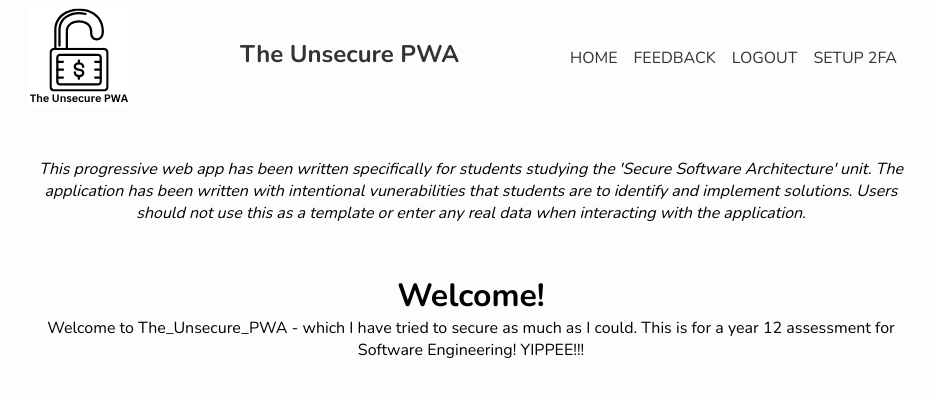
After one commit to VirtualTime12/The_Unsecure_PWA_Michael, a Flask app: page /home.html in a window 1280 px wide. The commit adds this page. Shown: the top 397 px of the page, without its empty margins (169-1104 px from the left). Run offline with Flask 3, Linux system fonts and the light colour scheme; parts of the project's set-up code (start-up, migrations or seed data) failed here and were passed over; some libraries are stand-ins or nearby versions.

Commit message:
Added Home Page and adjusted redirects

```diff
--- a/main.py
+++ b/main.py
@@ -1,32 +1,18 @@
-from flask import Flask
-from flask import render_template
-from flask import request
-from flask import redirect
-from flask import session
-from flask_cors import CORS
+from flask import Flask, render_template, request, redirect, session
 import user_management as dbHandler
 from flask_wtf.csrf import CSRFProtect
-import os
 from urllib.parse import urlparse, urljoin
 import pyotp
 import qrcode
 from io import BytesIO
 import base64
-
-
-from validation import (
-    is_present,
-    is_reasonable_length,
-    safe_chars,
-    valid_date,
-    sanitise,
-    valid_password,
-    unique_username,
-)
+import validation as valid
+import os
 
 # Code snippet for logging a message
 # app.logger.critical("message")
 
+# from flask_cors import CORS
 app = Flask(__name__)
 # Enable CORS to allow cross-origin requests (needed for CSRF demo in Codespaces)
 # CORS(app)
@@ -71,7 +57,9 @@
         img.save(buffer, format="PNG")
         buffer.seek(0)
         qr_code_b64 = base64.b64encode(buffer.getvalue()).decode()
-        return render_template("/setup2fa.html", qr_code=qr_code_b64, secret=secret)
+        return render_template(
+            "/setup2fa.html", qr_code=qr_code_b64, secret=secret, state=True
+        )
 
     elif request.method == "POST":
         code = request.form.get("code", "")
@@ -79,15 +67,19 @@
         username = session["username"]
 
         if not code or not secret:
-            return render_template("/setup2fa.html", msg="Invalid request")
+            return render_template("/setup2fa.html", msg="Invalid request", state=True)
 
         totp = pyotp.TOTP(secret)
         if totp.verify(code):
             dbHandler.saveTotp(username, secret)
             session.pop("temp_secret", None)
-            return render_template("/success.html", msg="2FA enabled successfully")
+            return render_template(
+                "/home.html", msg="2FA enabled successfully", state=True
+            )
         else:
-            return render_template("/setup2FA.html", msg="Invalid code", secret=secret)
+            return render_template(
+                "/setup2FA.html", msg="Invalid code", secret=secret, state=True
+            )
 
 
 @app.route("/verify2fa.html", methods=["POST", "GET"])
@@ -114,7 +106,7 @@
             session["username"] = username
             session.pop("temp_username", None)
             dbHandler.listFeedback()
-            return render_template("/success.html", value=username, state=True)
+            return redirect("/home.html")
         else:
             return render_template("/verify2fa.html", msg="Invalid code")
 
@@ -129,19 +121,19 @@
     if request.method == "POST":
         feedback = request.form.get("feedback", "")
 
-        if not is_present(feedback):
+        if not valid.is_present(feedback):
             return render_template(
                 "/success.html", state=True, msg="Feedback required to submit"
             )
 
-        if not is_reasonable_length(feedback, 1, 1000):
+        if not valid.is_reasonable_length(feedback, 1, 1000):
             return render_template(
                 "/success.html",
                 state=True,
                 msg="Feedback too long (Max 1000 characters)",
             )
 
-        safe_feedback = sanitise(feedback)
+        safe_feedback = valid.sanitise(feedback)
         dbHandler.insertFeedback(safe_feedback)
         dbHandler.listFeedback()
         return render_template("/success.html", state=True, value="Back")
@@ -162,32 +154,36 @@
         password = request.form.get("password", "")
         DoB = request.form.get("dob", "")
 
-        if not is_present(username) or not is_present(password) or not is_present(DoB):
+        if (
+            not valid.is_present(username)
+            or not valid.is_present(password)
+            or not valid.is_present(DoB)
+        ):
             return render_template("/signup.html", msg="All areas must be filled")
 
-        if not is_reasonable_length(username, 3, 100):
+        if not valid.is_reasonable_length(username, 3, 100):
             return render_template("/signup.html", msg="Username unreasonable length")
 
-        if not is_reasonable_length(password, 8, 250):
+        if not valid.is_reasonable_length(password, 8, 250):
             return render_template(
                 "/signup.html", msg="Password must be at least 8 characters"
             )
 
-        if not unique_username(username):
+        if not valid.unique_username(username):
             return render_template("/signup.html", msg="Username already taken")
 
-        if not valid_password(password):
+        if not valid.valid_password(password):
             return render_template(
                 "/signup.html",
                 msg="Password must contain at least one uppercase, lowercase, digit, special character",
             )
 
-        if not safe_chars(username):
+        if not valid.safe_chars(username):
             return render_template(
                 "/signup.html", msg="Username contains invalid characters"
             )
 
-        if not valid_date(DoB):
+        if not valid.valid_date(DoB):
             return render_template(
                 "/signup.html", msg="Invalid date format. Must be in DD/MM/YYYY"
             )
@@ -204,9 +200,20 @@
     return redirect("/")
 
 
+@app.route("/home.html", methods=["GET"])
+def home():
+    if request.method == "GET" and request.args.get("url"):
+        url = request.args.get("url", "")
+        if not is_safe_url(url):
+            return render_template("/home.html", state=True, msg="Invalid Redirect URL")
+        return redirect(url, code=302)
+    else:
+        return render_template("/home.html", state=True)
+
+
 @app.route("/index.html", methods=["POST", "GET"])
 @app.route("/", methods=["POST", "GET"])
-def home():
+def login():
     # Simple Dynamic menu
     if request.method == "GET" and request.args.get("url"):
         url = request.args.get("url", "")
@@ -221,10 +228,10 @@
         username = request.form.get("username", "")
         password = request.form.get("password", "")
 
-        if not is_present(username) or not is_present(password):
+        if not valid.is_present(username) or not valid.is_present(password):
             return render_template("/index.html", msg="Invalid Login")
 
-        if not safe_chars(username):
+        if not valid.safe_chars(username):
             return render_template("index.html", msg="Invalid Login")
 
         isLoggedIn = dbHandler.retrieveUsers(username, password)
@@ -237,7 +244,9 @@
             else:
                 session["username"] = username
                 dbHandler.listFeedback()
-                return render_template("/success.html", value=username, state=True)
+                return render_template(
+                    "/home.html", value=valid.sanitise(username), state=True
+                )
 
         return render_template("/index.html", msg="Invalid Login")
 
--- /dev/null
+++ b/templates/home.html
@@ -0,0 +1,7 @@
+{% extends 'layout.html' %} {% block content %}
+<h1>Welcome!</h1>
+<p>
+  Welcome to The_Unsecure_PWA - which I have tried to secure as much as I could.
+  This is for a year 12 assessment for Software Engineering! YIPPEE!!!
+</p>
+{% endblock %}
--- a/templates/layout.html
+++ b/templates/layout.html
@@ -15,12 +15,14 @@
             <img src="static\images\logo.svg" alt="The unsecure website logo." />
             <h1>The Unsecure PWA</h1>
             <ul class="topnav">
-                <li><a href="logout">Home</a></li>
-                <li><a href="?url=/signup.html">Signup</a></li>
                 {% if state %}
-                    <li><a href="?url=/success.html">Success</a></li>
+                    <li><a href="home.html">Home</a></li>
+                    <li><a href="success.html">Feedback</a></li>
                     <li><a href="logout">Logout</a></li>
-                    <li><a href="?url=/setup2fa.html">Setup 2FA</a></li>
+                    <li><a href="setup2fa.html">Setup 2FA</a></li>
+                {% else %}
+                    <li><a href="?url=/">Login</a></li>
+                    <li><a href="?url=/signup.html">Signup</a></li>
                 {% endif %}
             </ul>
         </nav>
--- a/templates/success.html
+++ b/templates/success.html
@@ -1,5 +1,5 @@
 {% extends 'layout.html' %} {% block content %}
-<h1>Welcome {{ value }}!</h1>
+<h1>How is the PWA?</h1>
 <form action="/success.html" method="post" class="box">
   <input type="hidden" name="csrf_token" value="{{ csrf_token() }}" />
   <div class="input__wrapper">
```
Also changed, not shown: database_files/database.db.
